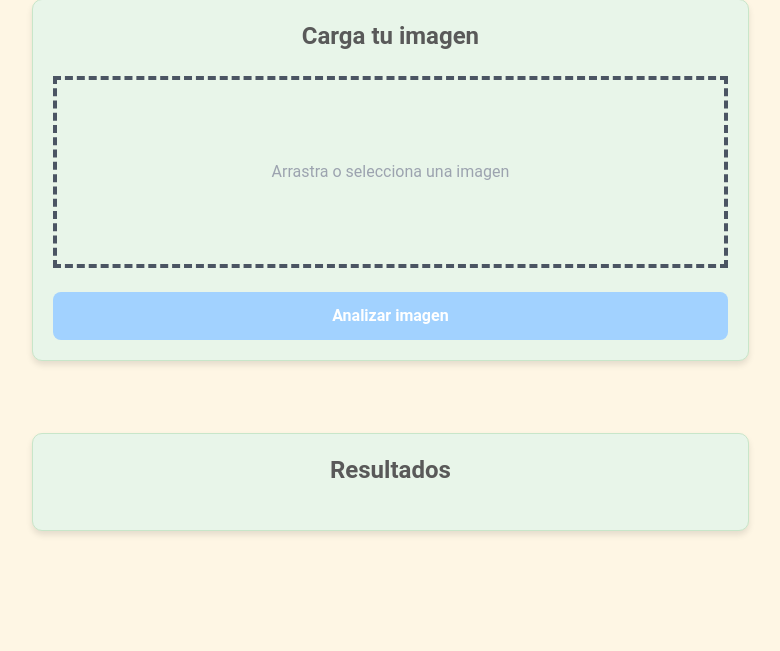
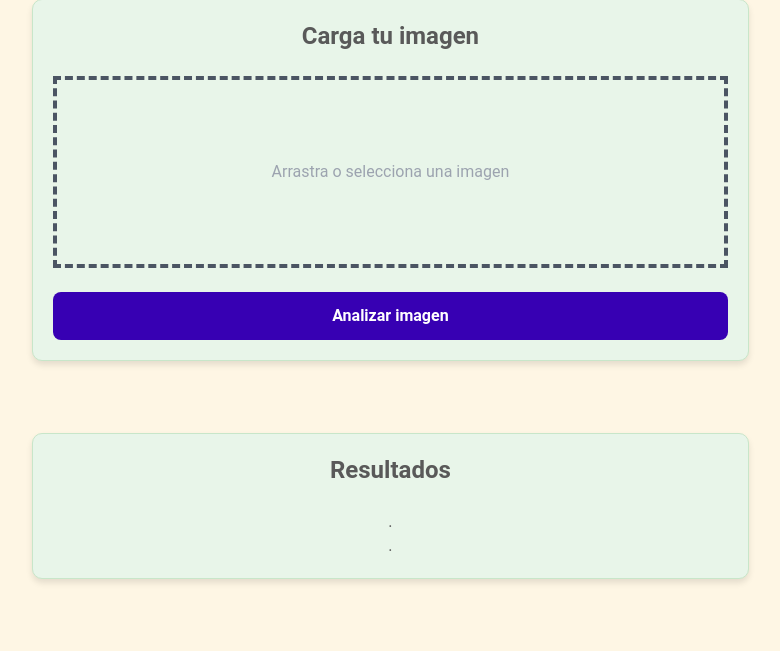
Before and after one commit to Kevin4Calderon/Emotion-IA, a Flask app: page / in a window 1280 px wide. Shown: the part 181-832 px from the top of the page, without its empty margins (160-940 px from the left). Before the commit the page ends 716 px from the top, so only its background shows below. Run offline with Flask 2, Linux system fonts and the light colour scheme; some libraries are stand-ins or nearby versions.

Commit message:
Update index.html

```diff
--- a/templates/index.html
+++ b/templates/index.html
@@ -42,7 +42,7 @@
     }
 
     .btn-custom {
-        background-color: #a2d2ff; /* Azul pastel */
+        background-color: #3700B3;
         color: #fff; /* Texto blanco */
         padding: 12px 24px;
         border-radius: 8px;
@@ -197,12 +197,12 @@
         <div class="w-full">
             <div class="card">
                 <h2 class="text-2xl font-semibold mb-6 text-center">Resultados</h2>
+                <p>.<br>.</p>
                 <div id="detectionComplete" class="hidden text-green-500 font-bold text-center">
                     Detección Completa
                 </div>
                 <div id="results" class="hidden">
                     <div class="border border-gray-600 rounded-lg p-6">
-                        <h4 class="font-semibold mb-4 text-center">Resultados:</h4>
                         <div class="relative">
                             <img id="keypointImage" class="max-w-full h-auto mx-auto" src="" alt="Puntos clave del rostro">
                             <img id="resultImageSecondary" class="max-w-full h-auto mx-auto mt-4" src="" alt="Transformaciones de la Imagen">
@@ -263,7 +263,7 @@
                         $('#progress').css('width', '100%');
 
                         if (response.emotion) {
-                            $('#emotionLabel').text('Emoción Detectada: ' + response.emotion).removeClass('hidden');
+                            $('#emotionLabel').text('Emoción: ' + response.emotion).removeClass('hidden');
                         }
                     },
                     error: function (xhr) {
```
